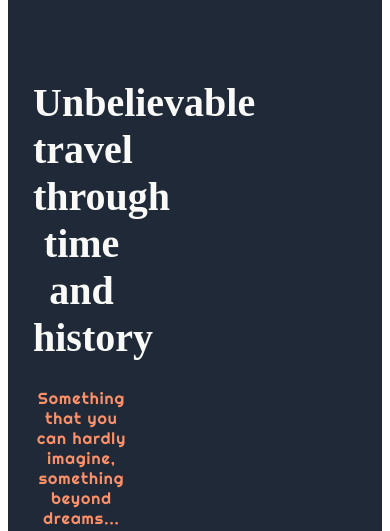
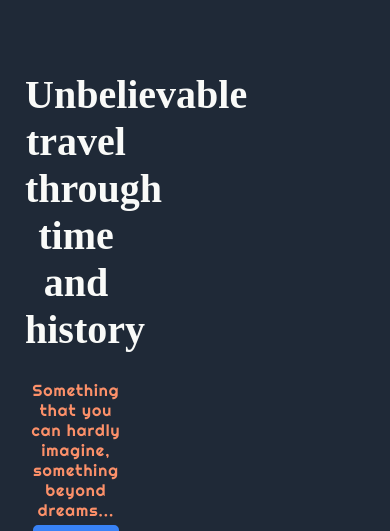
Before and after one commit to Grinmak/project_landing_page, a plain HTML site: page index.html in a window 390 px wide. Shown: the part 91-622 px from the top of the page. Drawn offline with Linux system fonts and the light colour scheme; a web font is replaced by a local one.

Commit message:
Delete white space aroun body

```diff
--- a/style.css
+++ b/style.css
@@ -1,19 +1,22 @@
 @import url('https://fonts.googleapis.com/css2?family=Bungee+Inline&family=Righteous&family=Wallpoet&display=swap');
 
-@media all and (max-width: 600px) {
+@media all and (max-width: 800px) {
     /*img {width:100px;}*/
     .header {flex-direction: column;}
     .description {flex-direction: column;
-                text-align: center;
-            margin:auto;}
-    .right:nth-of-type {order: 1;}
+                text-align: center;}
+
 
 
     }
 body{
-    height: 100vh;
+   /* height: 100vh;
+    width: 100vw;*/
     display: flex;
     flex-flow: column;
+    flex: 1;
+    margin:0;
+
 }
 
 h1{
```
